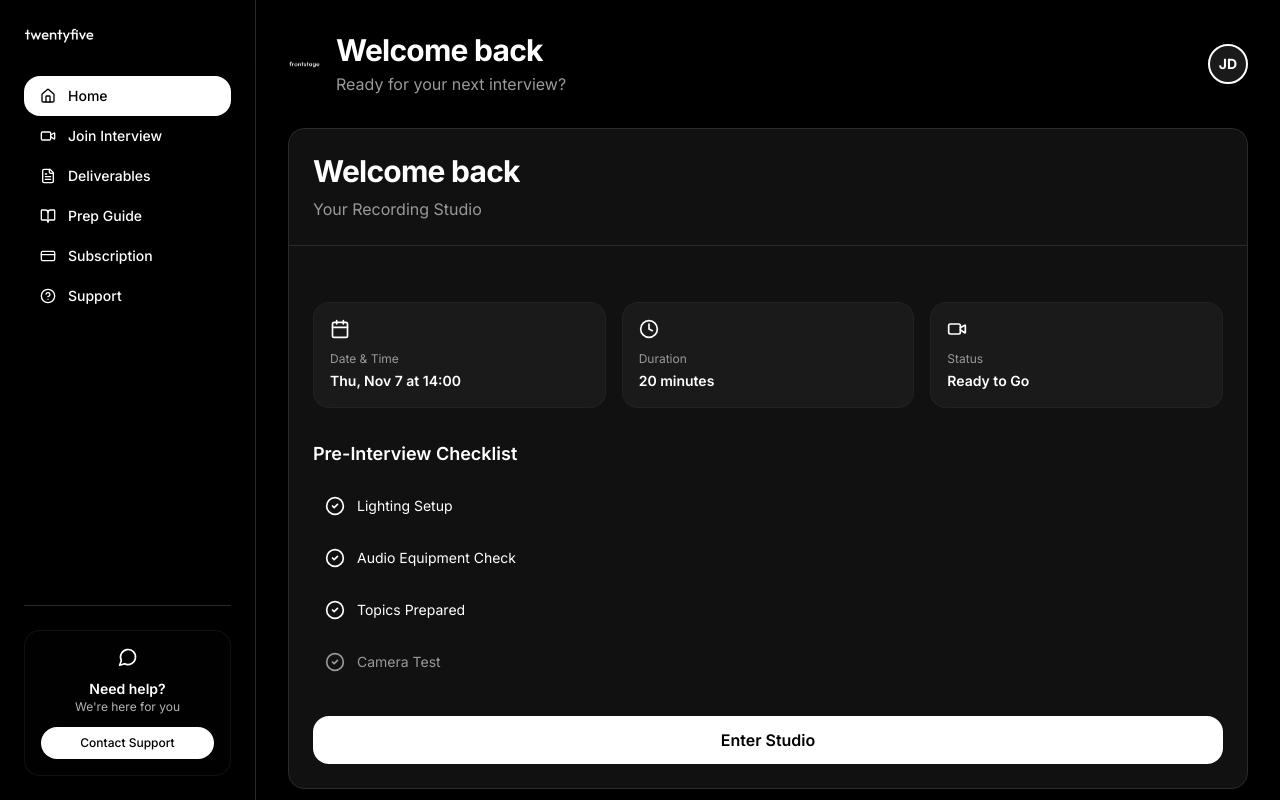
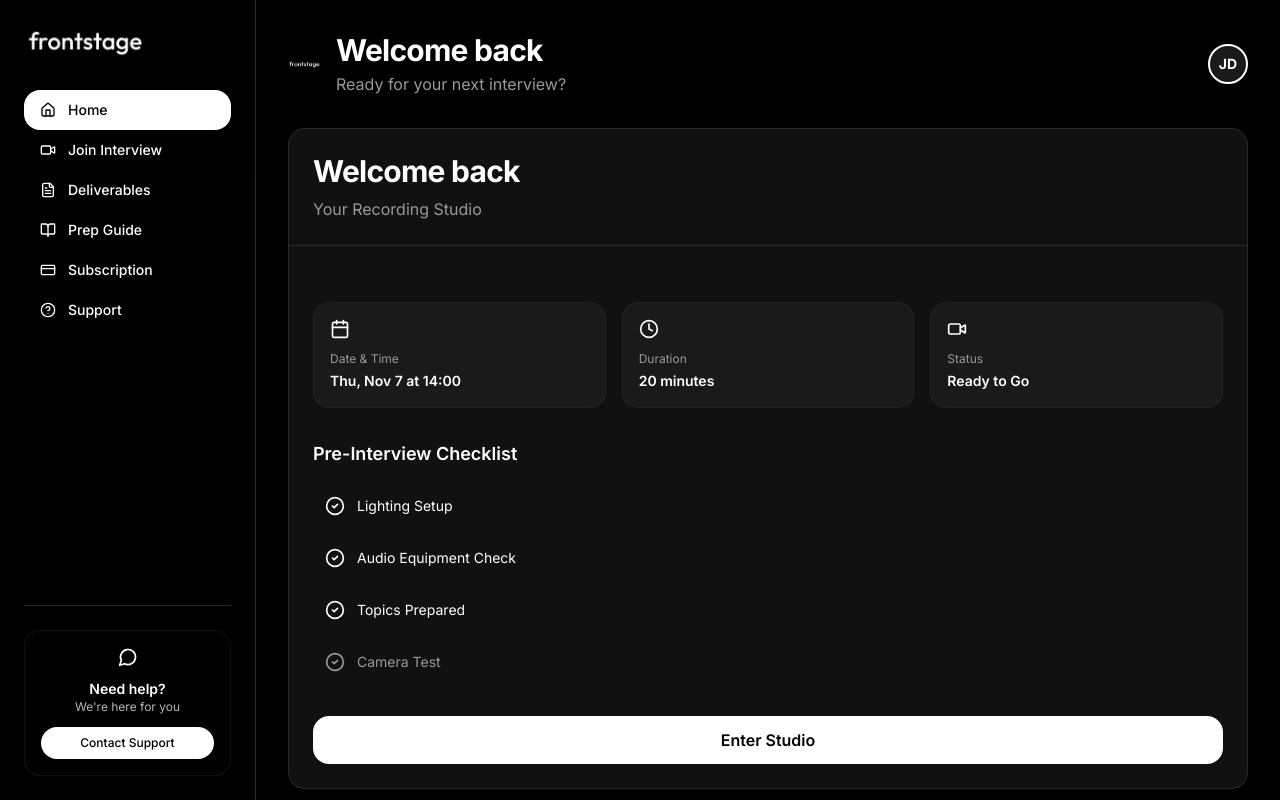
Before and after one commit to mkm-25/v0frontstage, a Next.js app: page / in a window 1280 px wide. Built offline with nearby package versions, Linux system fonts and the light colour scheme.

Commit message:
Add frontstage logo to sidebar top-left corner

```diff
--- a/components/sidebar.tsx
+++ b/components/sidebar.tsx
@@ -4,6 +4,7 @@ import Link from "next/link"
 import { usePathname } from "next/navigation"
 import { Home, Video, FileText, BookOpen, CreditCard, HelpCircle, MessageCircle } from "lucide-react"
 import { Button } from "@/components/ui/button"
+import Logo from "@/components/logo"
 
 export default function Sidebar() {
   const pathname = usePathname()
@@ -23,11 +24,9 @@ export default function Sidebar() {
     <div className="w-64 h-screen bg-sidebar border-r border-sidebar-border flex flex-col p-6 sticky top-0 animate-slide-in-left">
       {/* Logo */}
       <div className="mb-8">
-        <Link href="/">
-          <div className="cursor-pointer hover:opacity-80 transition-opacity duration-200">
-            <img src="/logo-white.png" alt="Sonoment Logo" className="h-5 w-auto" />
-          </div>
-        </Link>
+        <div className="cursor-pointer hover:opacity-80 transition-opacity duration-200">
+          <Logo width={120} height={20} />
+        </div>
       </div>
 
       {/* Navigation */}
```
